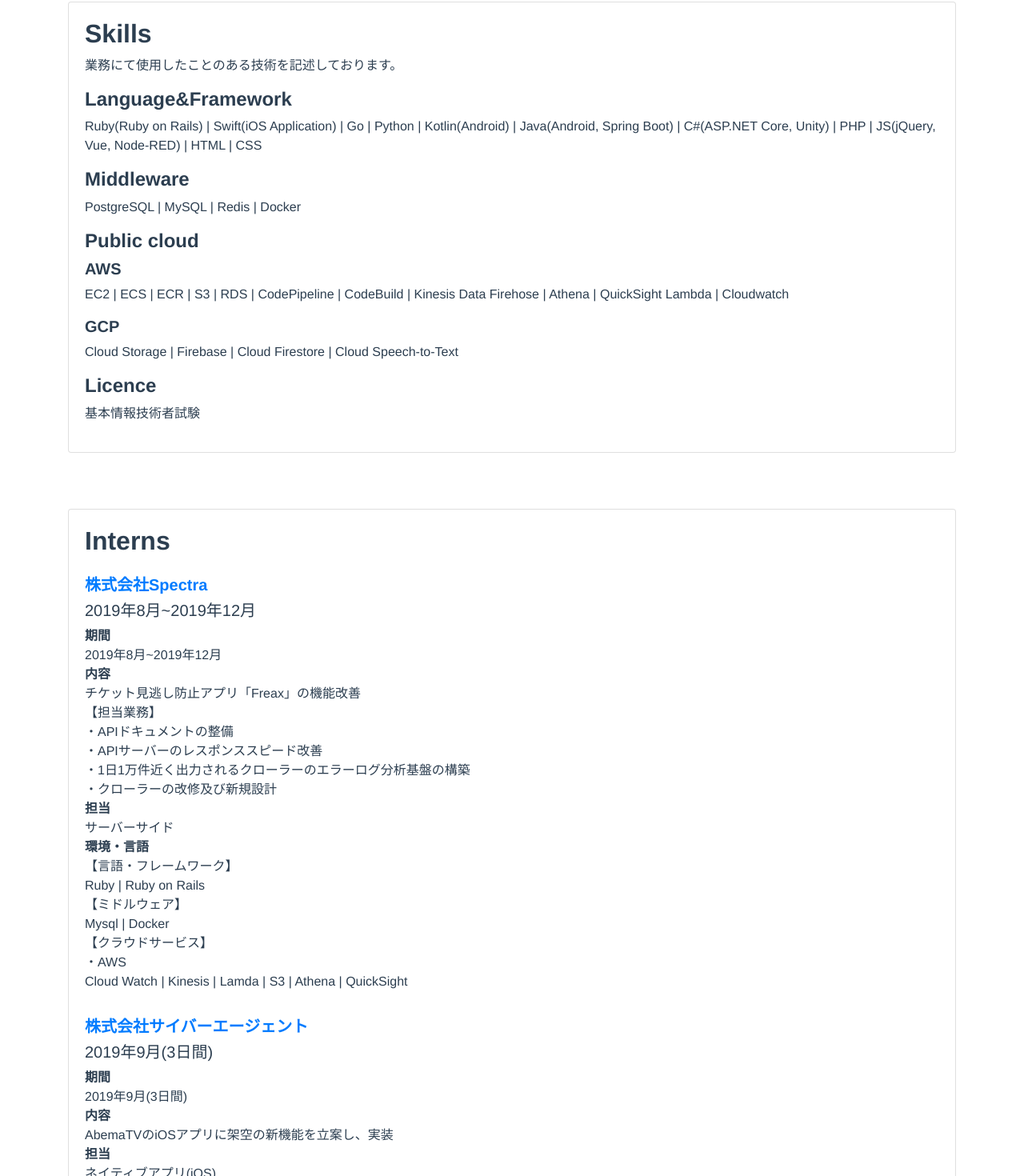
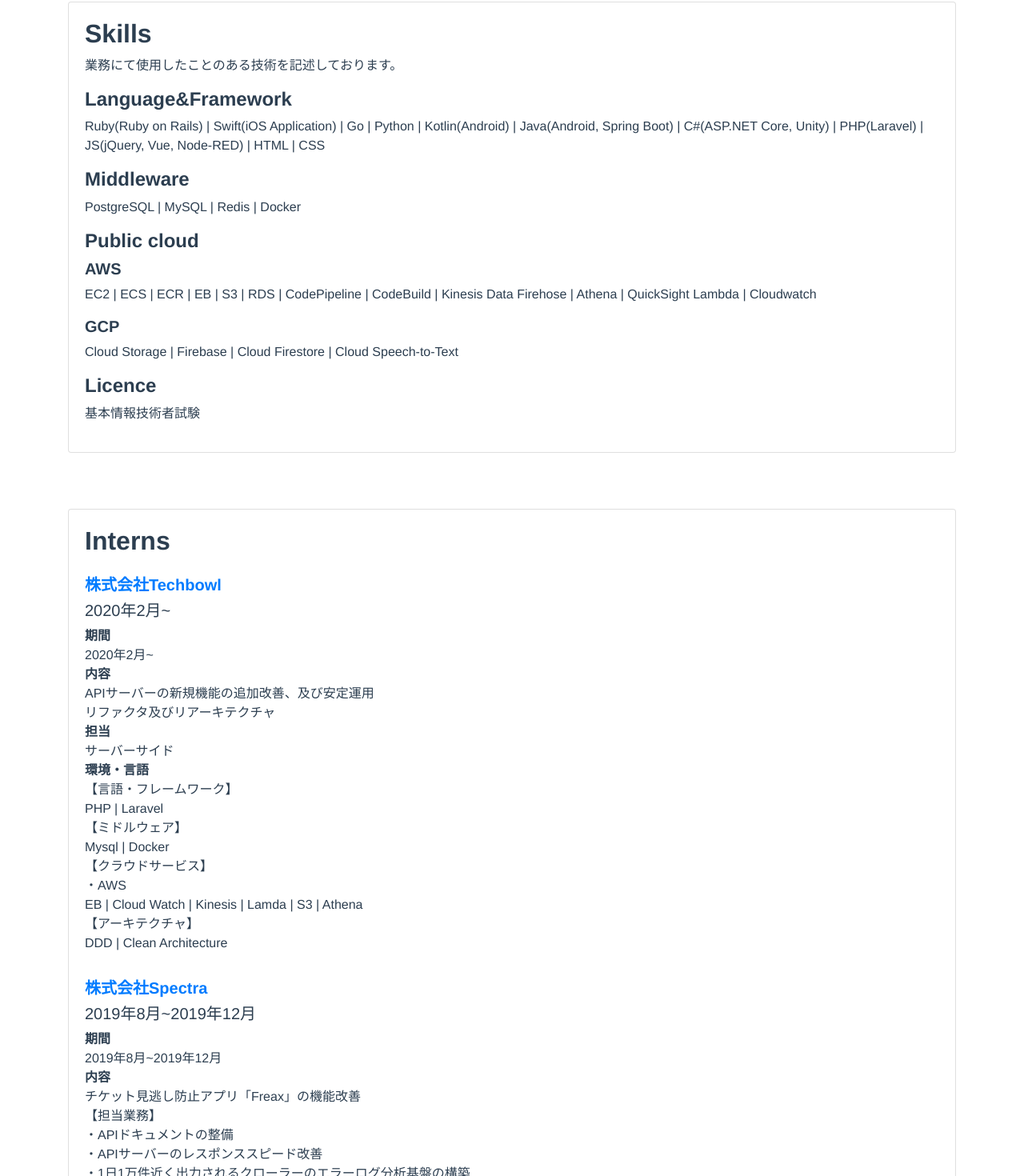
Before and after one commit to taka011002/my_page, a Vue app: page / in a window 1280 px wide. Shown: the part 667-2137 px from the top of the page at 80% size. Built offline with nearby package versions, Linux system fonts and the light colour scheme; what vue-smoothscroll would draw is missing.

Commit message:
update content

```diff
--- a/src/views/AboutMe.vue
+++ b/src/views/AboutMe.vue
@@ -13,8 +13,8 @@
                   <h2 class="font-weight-bold">About Me</h2>
 
                   <p>
-                    大学を休学しエンジニアとして活動している大学生です。<br>
-                    長期インターンを複数社にて経験し、業務として約1年半エンジニアとして携わっております。<br>
+                    エンジニアとして活動している大学生です。<br>
+                    長期インターンを複数社にて経験し、業務として約2年エンジニアとして携わっております。<br>
                     分野としてはフロントエンド, ネイティブアプリ, サーバーサイド, インフラと幅広く触れております。<br>
                     新規事業の立ち上げやスタートアップでのインターン等経験があります。<br>
                   </p>
--- a/src/views/Interns.vue
+++ b/src/views/Interns.vue
@@ -6,6 +6,33 @@
                     <b-card-body>
                         <b-card-text style="text-align: left">
                             <h2 class="font-weight-bold pb-3">Interns</h2>
+
+                            <a href="https://techbowl.co.jp/"><h5 class="font-weight-bold">株式会社Techbowl</h5></a>
+                            <h5>2020年2月~</h5>
+                            <b-row class="pb-3">
+                                <b-col sm="12">
+                                    <p>
+                                        <strong>期間</strong><br>
+                                        2020年2月~<br>
+                                        <strong>内容</strong><br>
+                                        APIサーバーの新規機能の追加改善、及び安定運用<br>
+                                        リファクタ及びリアーキテクチャ<br>
+
+                                        <strong>担当</strong><br>
+                                        サーバーサイド<br>
+                                        <strong>環境・言語</strong><br>
+                                        【言語・フレームワーク】<br>
+                                        PHP | Laravel <br>
+                                        【ミドルウェア】<br>
+                                        Mysql | Docker <br>
+                                        【クラウドサービス】<br>
+                                        ・AWS <br>
+                                        EB | Cloud Watch | Kinesis | Lamda | S3 | Athena<br>
+                                        【アーキテクチャ】<br>
+                                        DDD | Clean Architecture
+                                    </p>
+                                </b-col>
+                            </b-row>
 
                             <a href="https://spectra.tokyo/"><h5 class="font-weight-bold">株式会社Spectra</h5></a>
                             <h5>2019年8月~2019年12月</h5>
@@ -31,7 +58,7 @@
                                         Mysql | Docker <br>
                                         【クラウドサービス】<br>
                                         ・AWS <br>
-                                        Cloud Watch | Kinesis | Lamda | S3 | Athena | QuickSight<br>
+                                        ECS | Cloud Watch | Kinesis | Lamda | S3 | Athena | QuickSight<br>
                                     </p>
                                 </b-col>
                             </b-row>
--- a/src/views/Portfolio.vue
+++ b/src/views/Portfolio.vue
@@ -6,6 +6,25 @@
                     <b-card-body>
                         <b-card-text style="text-align: left">
                             <h2 class="font-weight-bold pb-5">Portfolio</h2>
+
+                            <b-row class="pb-5">
+                                <b-col sm="12"><strong>2020年<br> 知らない人とオンライン飲み会を気軽にできるサービス Cheers!</strong></b-col>
+                                <b-col sm="5">
+                                    <b-img-lazy v-bind="lazyImage" src="portfolio/cheers.jpg" style="max-width: 100%;" alt="cheers"></b-img-lazy>
+                                </b-col>
+                                <b-col sm="5">
+                                    <p>オンラインハッカソンにて「知らない人とオンライン飲み会を気軽にできるサービス」を開発し、入賞<br>
+                                        主な使用技術としてはNext.js x Typescript x Firebase x Skyway<br>
+                                        詳しくは<a href="https://qiita.com/takahiro_ishitsuka/items/de94f3d6a6890442a132">こちら</a><br>
+                                    </p>
+                                </b-col>
+                                <b-col sm="2">
+                                    <a href="https://qiita.com/takahiro_ishitsuka/items/de94f3d6a6890442a132">Qiita</a><br>
+                                    <a href="https://github.com/yuziroppe/we_wanna_eat_Jiro">GitHub</a><br>
+                                    <a href="https://cheers.reud.net/">デプロイ先</a>
+                                </b-col>
+                            </b-row>
+
                             <b-row class="pb-5">
                                 <b-col sm="5">
                                     <strong>2019年<br> ポートフォリオサイト(現在のページ)</strong>
--- a/src/views/Skills.vue
+++ b/src/views/Skills.vue
@@ -9,14 +9,14 @@
                                 <p>業務にて使用したことのある技術を記述しております。</p>
                                 <h4 class="font-weight-bold">Language&Framework</h4>
                                     <p>Ruby(Ruby on Rails) | Swift(iOS Application) | Go | Python | Kotlin(Android) | Java(Android, Spring Boot) |
-                                        C#(ASP.NET Core, Unity) | PHP | JS(jQuery, Vue, Node-RED) | HTML | CSS</p>
+                                        C#(ASP.NET Core, Unity) | PHP(Laravel) | JS(jQuery, Vue, Node-RED) | HTML | CSS</p>
 
                                 <h4 class="font-weight-bold">Middleware</h4>
                                     <p>PostgreSQL | MySQL | Redis | Docker</p>
 
                                 <h4 class="font-weight-bold">Public cloud</h4>
                                     <h5 class="font-weight-bold">AWS</h5>
-                                        <p>EC2 | ECS | ECR | S3 | RDS | CodePipeline | CodeBuild | Kinesis Data Firehose | Athena | QuickSight Lambda | Cloudwatch</p>
+                                        <p>EC2 | ECS | ECR | EB | S3 | RDS | CodePipeline | CodeBuild | Kinesis Data Firehose | Athena | QuickSight Lambda | Cloudwatch</p>
 
                                     <h5 class="font-weight-bold">GCP</h5>
                                     <p>Cloud Storage | Firebase | Cloud Firestore | Cloud Speech-to-Text</p>
```
Also changed, not shown: public/portfolio/cheers.jpg (added).
